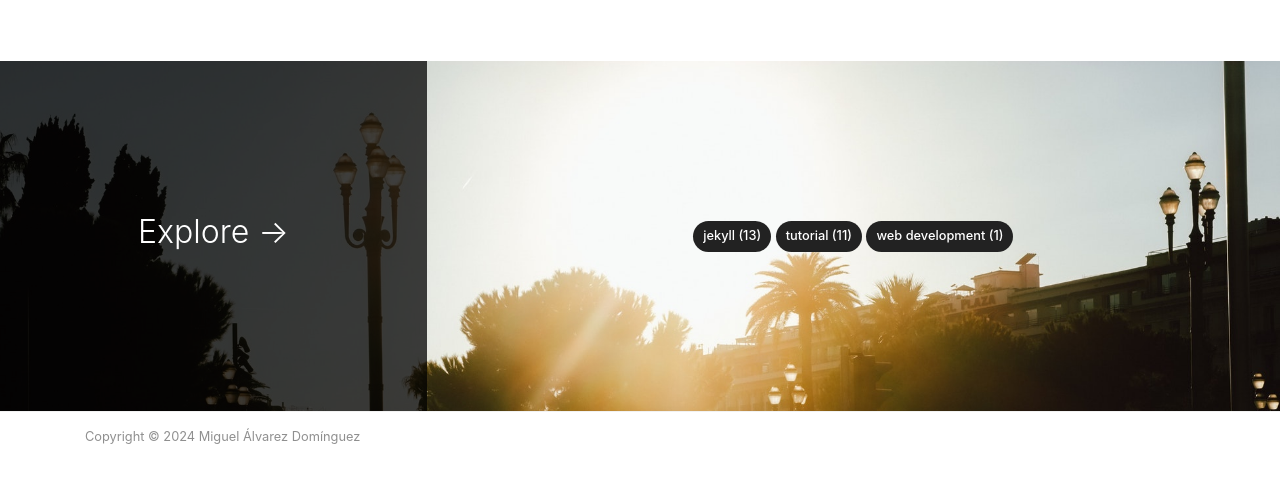
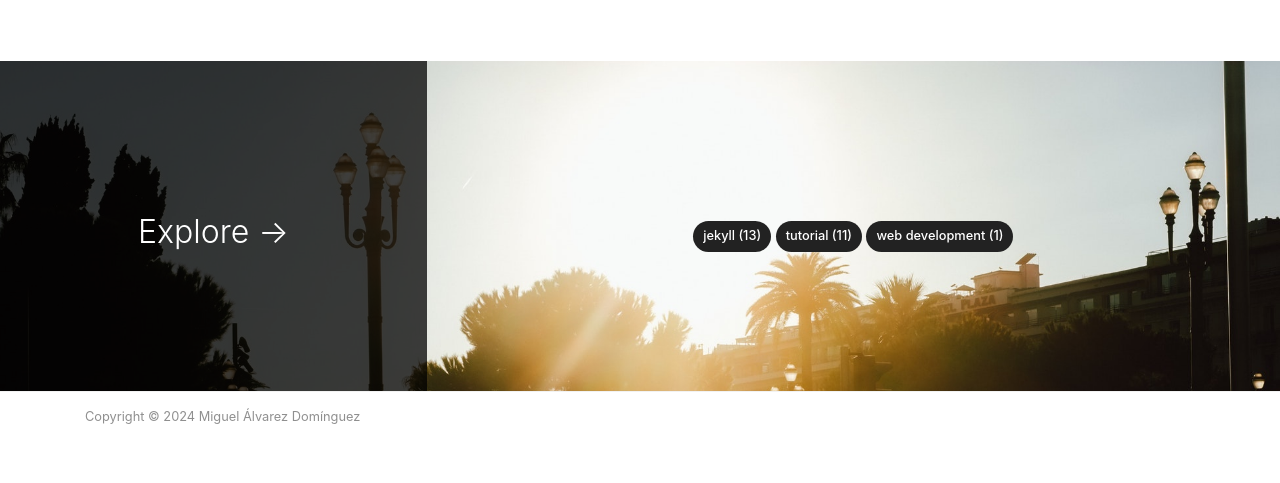
Before and after one commit to miguelalvarezd/FastRobots, a Jekyll site: the page built from index.html, in a window 1280 px wide and 1400 px high, scrolled down 2417 px. Shown: the part 912-1395 px from the top of the window. Built offline with Jekyll 4.4.1, drawn with Linux system fonts in a browser that asks for light colours; nearby versions of some CDN libraries; the list of posts is cut into pages by our own code; after the commit the page ends 3782 px from its top, so only the background shows below that.

Commit message:
Update screen.css

```diff
--- a/assets/css/screen.css
+++ b/assets/css/screen.css
@@ -319,8 +319,8 @@
     padding-bottom: 12px;
     font-size: 0.8rem;
     color: rgba(0, 0, 0, .44);
-    margin-top: 50px;
-    margin-bottom: 30px;
+    margin-top: 30px;
+    margin-bottom: 15px;
     position: relative;
     background: #fff;
 }
```
